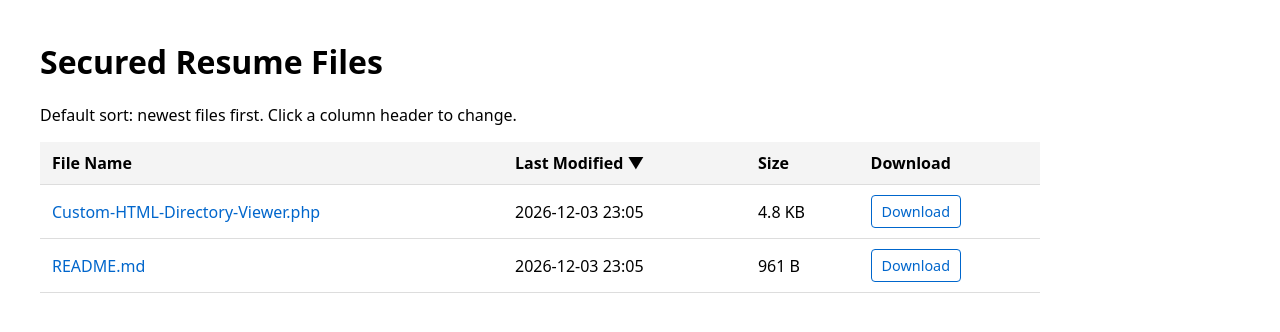
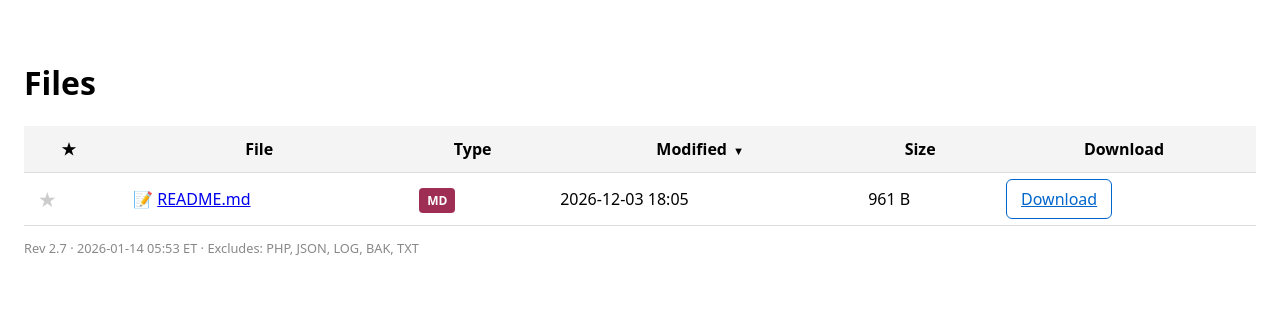
Before and after one commit to jasrasr/website, a PHP site: page /Custom-HTML-Directory-Viewer.php in a window 1280 px wide. Shown: the top 332 px of the page. Run offline with PHP 8.4, Linux system fonts and the light colour scheme.

Commit message:
Refactor file viewer with updated metadata and UI
Updated script metadata and enhanced file exclusion logic. Improved HTML structure and styling for better user experience.

```diff
--- a/Custom-HTML-Directory-Viewer.php
+++ b/Custom-HTML-Directory-Viewer.php
@@ -1,178 +1,325 @@
 <?php
+/* ---------- Script metadata ---------- */
+$scriptAuthor   = 'Jason Lamb';
+$scriptCreated  = '2026-01-05';
+$scriptRevision = '2.7';
+
+
 /*
 ===========================================================
  File: index.php
  Author: Jason Lamb
  Created: 2026-01-05
- Revision: 1.3
+ Revision: 2.7
+
  Description:
-   Secure file listing for the /private directory.
-   - Reads live filesystem data (name, size, modified date)
-   - Hides index.* files and non-files
-   - Default sort: Last Modified (newest first)
-   - Clickable column sorting
-   - Download button for each file
-   - Intended to be protected by .htaccess + htpasswd
+   Generic authenticated file browser with telemetry and
+   user interaction features.
+
+   Provides a secure, live filesystem listing intended
+   for directories protected via .htaccess / htpasswd.
+
+ Features:
+   - Live filesystem scan
+   - Exclusion rules for filenames and extensions
+   - Favorites (⭐) persisted to favorites.json
+   - Views, clicks, and downloads tracking via JSON
+   - Download proxy for accurate download counts
+   - Sortable columns with ▲ / ▼ indicators
+   - Default sort: favorites first, then newest files
+   - Extension/type column with color-coded badges
+   - Icon + color pairing by file type
+   - Last modified date and file size
+   - Download button per file
+   - Mobile-friendly, centered layout
+   - Eastern Time (ET) timestamps
+
+ Notes:
+   - Hides index.* files, .htaccess, and internal helpers
+   - No database required
+   - Designed to be generic
 ===========================================================
 */
 
+
+date_default_timezone_set('America/New_York');
+
 $dir = __DIR__;
 
-/*
- Exclude:
-  - dot entries
-  - index.* files
-  - .htaccess
-*/
-$files = array_filter(scandir($dir), function ($file) {
+/* ---------- Exclusions ---------- */
+$excludedFiles = [
+    '.htaccess',
+    'index.php',
+    'download.php',
+    'toggle_favorite.php',
+    'favorites.json',
+    'file_stats.json'
+];
+
+$excludedExtensions = ['php', 'json', 'log', 'bak', 'txt'];
+
+/* ---------- Data files ---------- */
+$favoritesFile = $dir . '/favorites.json';
+$statsFile     = $dir . '/file_stats.json';
+
+/* ---------- Load favorites ---------- */
+$favorites = file_exists($favoritesFile)
+    ? (json_decode(file_get_contents($favoritesFile), true)['favorites'] ?? [])
+    : [];
+
+/* ---------- Load stats ---------- */
+$stats = file_exists($statsFile)
+    ? json_decode(file_get_contents($statsFile), true)
+    : [];
+
+/* ---------- Scan directory ---------- */
+$files = array_filter(scandir($dir), function ($file) use ($excludedFiles, $excludedExtensions) {
+
     if ($file === '.' || $file === '..') return false;
     if (preg_match('/^index\./i', $file)) return false;
-    if ($file === '.htaccess') return false;
-    return true;
+    if (in_array($file, $excludedFiles, true)) return false;
+
+    $ext = strtolower(pathinfo($file, PATHINFO_EXTENSION));
+    if ($ext && in_array($ext, $excludedExtensions, true)) return false;
+
+    return is_file(__DIR__ . '/' . $file);
 });
 
+/* ---------- Track views ---------- */
+foreach ($files as $file) {
+    $stats[$file] ??= ['views' => 0, 'clicks' => 0, 'downloads' => 0];
+    $stats[$file]['views']++;
+}
+file_put_contents($statsFile, json_encode($stats, JSON_PRETTY_PRINT));
+
+/* ---------- Helpers ---------- */
 function formatSize($bytes) {
-    $units = ['B', 'KB', 'MB', 'GB'];
-    $i = 0;
-    while ($bytes >= 1024 && $i < count($units) - 1) {
+    $units = ['B','KB','MB','GB'];
+    for ($i = 0; $bytes >= 1024 && $i < count($units) - 1; $i++) {
         $bytes /= 1024;
-        $i++;
     }
     return round($bytes, 1) . ' ' . $units[$i];
+}
+
+function extensionColor($ext) {
+    if (!$ext) return '#777';
+    $hash = crc32($ext);
+    return "hsl(" . ($hash % 360) . ",55%," . (40 + ($hash % 20)) . "%)";
+}
+
+function fileIcon($ext) {
+    return match ($ext) {
+        'pdf','doc','docx'     => '📄',
+        'jpg','jpeg','png'    => '🖼️',
+        'zip','7z','rar'      => '📦',
+        'txt','md','log'      => '📝',
+        'js','css','html'     => '💻',
+        default               => '📁'
+    };
 }
 ?>
 <!DOCTYPE html>
 <html lang="en">
 <head>
 <meta charset="UTF-8">
-    <title>Private Files</title>
+<title>Files</title>
 <meta name="viewport" content="width=device-width, initial-scale=1">
 
 <style>
 body {
-            font-family: system-ui, -apple-system, Segoe UI, Roboto, sans-serif;
-            margin: 40px;
+    font-family: system-ui, sans-serif;
+    padding: 32px 16px;
+    display: flex;
+    justify-content: center;
 }
+.page { max-width: 1280px; width: 100%; }
+.table-container { overflow-x: auto; }
+
 table {
+    width: 100%;
+    min-width: 900px;
     border-collapse: collapse;
-            width: 100%;
-            max-width: 1000px;
 }
+
 th, td {
-            padding: 10px 12px;
+    padding: 12px 14px;
     border-bottom: 1px solid #ddd;
-            text-align: left;
+    white-space: nowrap;
 }
+
 th {
+    background: #f4f4f4;
     cursor: pointer;
-            background: #f4f4f4;
     user-select: none;
 }
-        th:hover {
-            background: #eaeaea;
+
+th.nosort { cursor: default; }
+
+th .arrow {
+    margin-left: 6px;
+    font-size: .7rem;
+    visibility: hidden;
 }
-        th.nosort {
-            cursor: default;
+
+th.sorted .arrow { visibility: visible; }
+
+.ext {
+    padding: 4px 8px;
+    border-radius: 4px;
+    color: #fff;
+    font-weight: 700;
+    font-size: .75rem;
 }
-        a {
-            text-decoration: none;
+
+.star {
+    cursor: pointer;
+    font-size: 1.3rem;
+    color: #ccc;
+}
+.star.active { color: gold; }
+
+.download-btn {
+    padding: 8px 14px;
+    border: 1px solid #0066cc;
+    border-radius: 6px;
     color: #0066cc;
-        }
-        a:hover {
-            text-decoration: underline;
-        }
-        .download-btn {
-            display: inline-block;
-            padding: 6px 10px;
-            border: 1px solid #0066cc;
-            border-radius: 4px;
-            background: #fff;
-            color: #0066cc;
-            font-size: 0.9rem;
 }
 .download-btn:hover {
     background: #0066cc;
     color: #fff;
-            text-decoration: none;
 }
 </style>
 </head>
+
 <body>
+<div class="page">
 
-<h1>Secured Resume Files</h1>
-<p>Default sort: newest files first. Click a column header to change.</p>
+<h1>Files</h1>
 
+<div class="table-container">
 <table id="fileTable">
 <thead>
 <tr>
-            <th>File Name</th>
-            <th id="dateHeader">Last Modified ▼</th>
-            <th>Size</th>
+    <th data-col="favorite">★<span class="arrow"></span></th>
+    <th data-col="name">File<span class="arrow"></span></th>
+    <th data-col="type">Type<span class="arrow"></span></th>
+    <th data-col="date">Modified<span class="arrow">▼</span></th>
+    <th data-col="size">Size<span class="arrow"></span></th>
     <th class="nosort">Download</th>
 </tr>
 </thead>
 <tbody>
 <?php foreach ($files as $file):
     $path = $dir . '/' . $file;
-            if (!is_file($path)) continue;
+    $ext  = strtolower(pathinfo($file, PATHINFO_EXTENSION));
+    $fav  = in_array($file, $favorites, true);
+    $s    = $stats[$file];
 ?>
-        <tr>
-            <td data-sort="<?= strtolower($file) ?>">
-                <a href="<?= htmlspecialchars($file) ?>">
+<tr
+    data-favorite="<?= $fav ? 1 : 0 ?>"
+    data-name="<?= strtolower($file) ?>"
+    data-type="<?= $ext ?>"
+    data-date="<?= filemtime($path) ?>"
+    data-size="<?= filesize($path) ?>"
+>
+<td>
+    <span class="star <?= $fav ? 'active' : '' ?>"
+          data-file="<?= htmlspecialchars($file) ?>">★</span>
+</td>
+<td>
+    <?= fileIcon($ext) ?>
+    <a href="<?= htmlspecialchars($file) ?>"
+       class="file-link"
+       data-file="<?= htmlspecialchars($file) ?>"
+       title="👁 <?= $s['views'] ?> · 👆 <?= $s['clicks'] ?> · ⬇ <?= $s['downloads'] ?>">
         <?= htmlspecialchars($file) ?>
     </a>
 </td>
-            <td data-sort="<?= filemtime($path) ?>">
-                <?= date('Y-m-d H:i', filemtime($path)) ?>
+<td>
+    <span class="ext" style="background:<?= extensionColor($ext) ?>">
+        <?= strtoupper($ext ?: 'N/A') ?>
+    </span>
 </td>
-            <td data-sort="<?= filesize($path) ?>">
-                <?= formatSize(filesize($path)) ?>
-            </td>
+<td><?= date('Y-m-d H:i', filemtime($path)) ?></td>
+<td><?= formatSize(filesize($path)) ?></td>
 <td>
-                <a class="download-btn"
-                   href="<?= htmlspecialchars($file) ?>"
-                   download>
-                    Download
-                </a>
+    <a class="download-btn" href="download.php?file=<?= urlencode($file) ?>">Download</a>
 </td>
 </tr>
 <?php endforeach; ?>
 </tbody>
 </table>
+</div>
+
+
+<p style="color:#888;font-size:.8rem">
+    Rev <?= $scriptRevision ?> · <?= date('Y-m-d H:i') ?> ET ·
+    Excludes: <?= implode(', ', array_map('strtoupper', $excludedExtensions)) ?>
+</p>
+
+
+
+</div>
 
 <script>
 const tbody = document.querySelector("#fileTable tbody");
-let asc = false; // default newest first
+const headers = document.querySelectorAll("#fileTable thead th[data-col]");
+let currentCol = 'date';
+let sortAsc = false;
 
-/* ---------- DEFAULT SORT: DATE DESC ---------- */
-(function defaultSortByDateDesc() {
-    const rows = Array.from(tbody.querySelectorAll("tr"));
+/* ---------- Sorting ---------- */
+function sortTable(col) {
+    const rows = [...tbody.querySelectorAll("tr")];
     rows.sort((a, b) => {
-        const aVal = a.children[1].dataset.sort;
-        const bVal = b.children[1].dataset.sort;
-        return bVal - aVal;
+        const av = a.dataset[col];
+        const bv = b.dataset[col];
+        const an = parseFloat(av), bn = parseFloat(bv);
+        if (!isNaN(an) && !isNaN(bn)) return sortAsc ? an - bn : bn - an;
+        return sortAsc ? av.localeCompare(bv) : bv.localeCompare(av);
     });
-    rows.forEach(row => tbody.appendChild(row));
-})();
+    rows.forEach(r => tbody.appendChild(r));
+}
 
-/* ---------- CLICK SORT HANDLER ---------- */
-document.querySelectorAll("th").forEach(th => {
-    if (th.classList.contains("nosort")) return;
+function updateArrows(th) {
+    headers.forEach(h => {
+        h.classList.remove("sorted");
+        h.querySelector(".arrow").textContent = '';
+    });
+    th.classList.add("sorted");
+    th.querySelector(".arrow").textContent = sortAsc ? '▲' : '▼';
+}
 
+headers.forEach(th => {
     th.addEventListener("click", () => {
-        const colIndex = th.cellIndex;
-        const rows = Array.from(tbody.querySelectorAll("tr"));
-
-        rows.sort((a, b) => {
-            const aVal = a.children[colIndex].dataset.sort || "";
-            const bVal = b.children[colIndex].dataset.sort || "";
-            return asc
-                ? aVal.localeCompare(bVal, undefined, { numeric: true })
-                : bVal.localeCompare(aVal, undefined, { numeric: true });
+        const col = th.dataset.col;
+        sortAsc = (col === currentCol) ? !sortAsc : false;
+        currentCol = col;
+        sortTable(col);
+        updateArrows(th);
+    });
 });
 
-        asc = !asc;
-        rows.forEach(row => tbody.appendChild(row));
+/* Default sort */
+sortTable('date');
+updateArrows(document.querySelector('th[data-col="date"]'));
+
+/* ---------- Favorites ---------- */
+document.querySelectorAll(".star").forEach(star => {
+    star.addEventListener("click", e => {
+        e.stopPropagation();
+        const file = star.dataset.file;
+
+        fetch("toggle_favorite.php", {
+            method: "POST",
+            headers: { "Content-Type": "application/x-www-form-urlencoded" },
+            body: "file=" + encodeURIComponent(file)
+        })
+        .then(r => r.json())
+        .then(d => {
+            if (!d.success) return;
+            star.classList.toggle("active", d.favorite);
+            star.closest("tr").dataset.favorite = d.favorite ? 1 : 0;
+        });
     });
 });
 </script>
```
Lines whose indentation alone changed are shown as unchanged.
